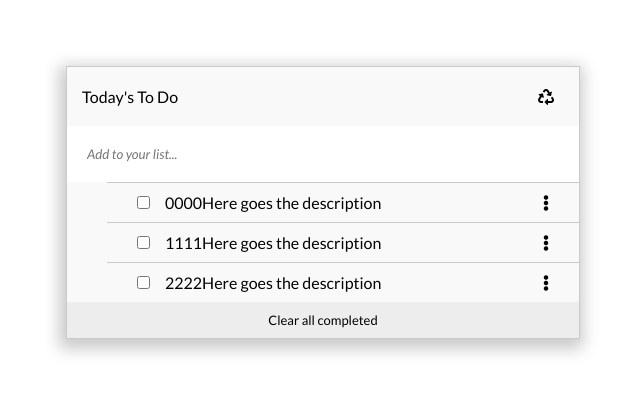
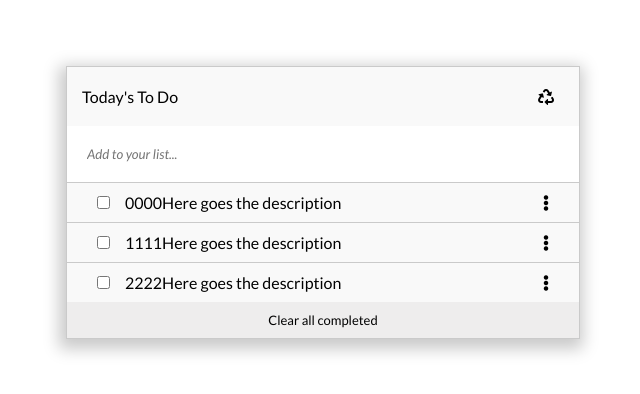
Before and after one commit to luftedar/to-do-list, a website built with webpack: page src/index.html in a window 1280 px wide. Shown: the part 174-568 px from the top of the page, without its empty margins (317-957 px from the left). Built offline with nearby package versions, Linux system fonts and the light colour scheme.

Commit message:
Update CSS

```diff
--- a/src/style.css
+++ b/src/style.css
@@ -29,6 +29,10 @@ body {
   width: 100%;
   padding: 20px;
   font-style: italic;
+}
+
+.list {
+  padding-left: 0;
 }
 
 .list-item {
```
Also changed, not shown: .eslintrc.json.
